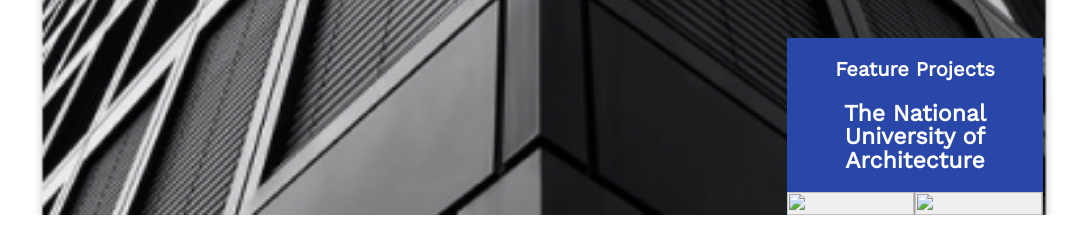
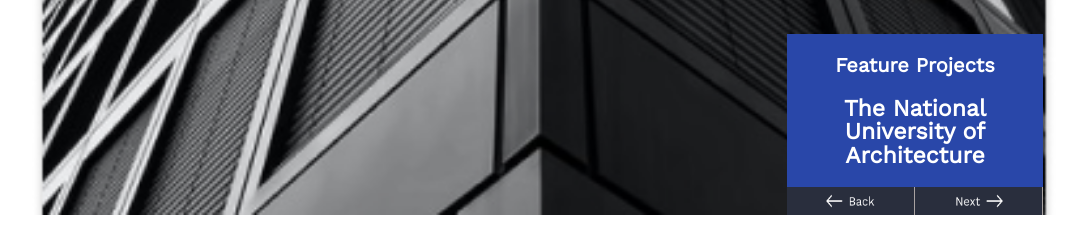
Before and after one commit to Nayzawthant/Box, a plain HTML site: page index.html in a window 1280 px wide. Shown: the part 533-785 px from the top of the page, without its empty margins (96-1183 px from the left). Drawn offline with nearby package versions, Linux system fonts and the light colour scheme; files whose address does not match are found by name.

Commit message:
Update index.html

```diff
--- a/index.html
+++ b/index.html
@@ -35,10 +35,10 @@
                     </div>
                     <div class="navBoxSecond">
                         <button>
-                            <img src="Back Button.png">
+                            <img src="img/Back Button.png">
                         </button>
                         <button>
-                            <img src="Next Button.png">
+                            <img src="img/Next Button.png">
                         </button>
                     </div>
                 </div>
```
